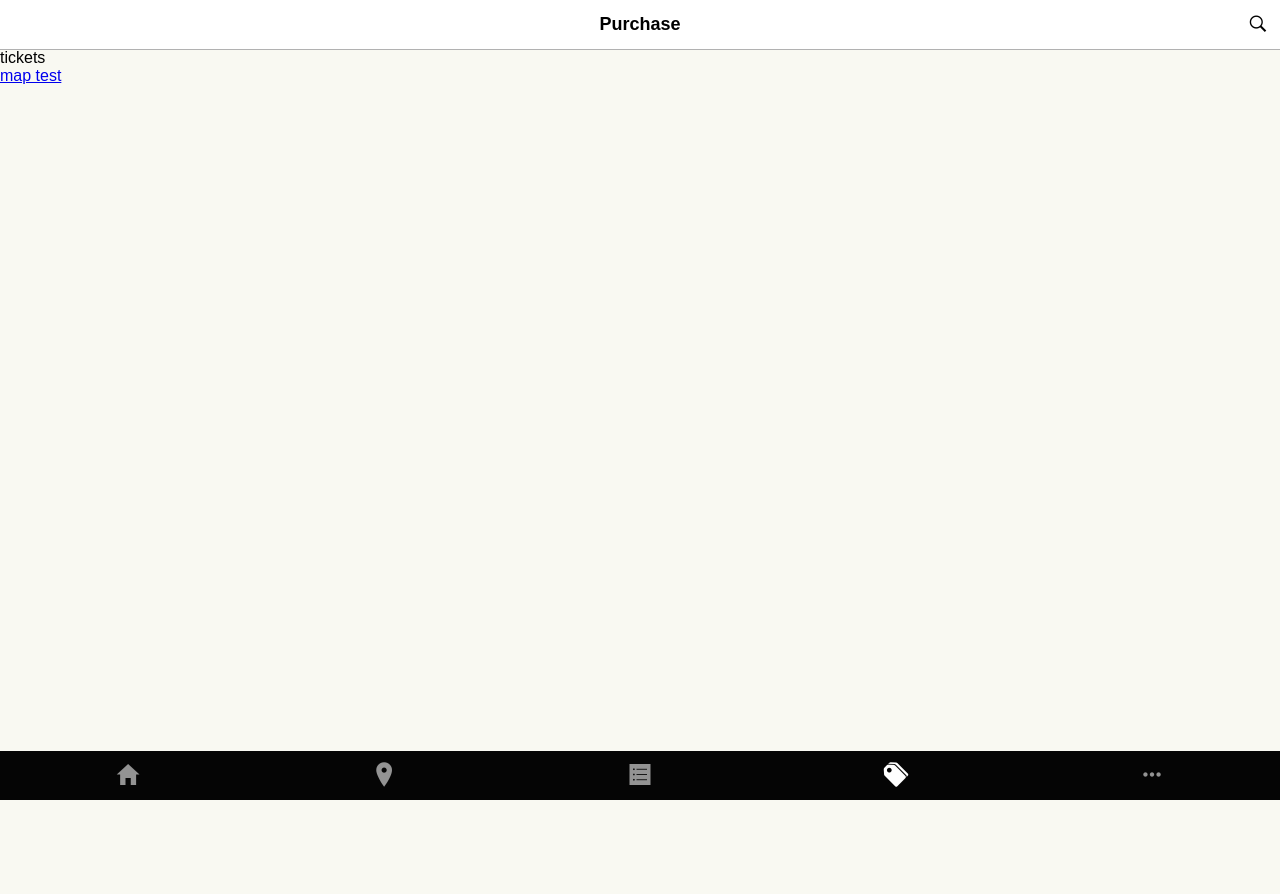
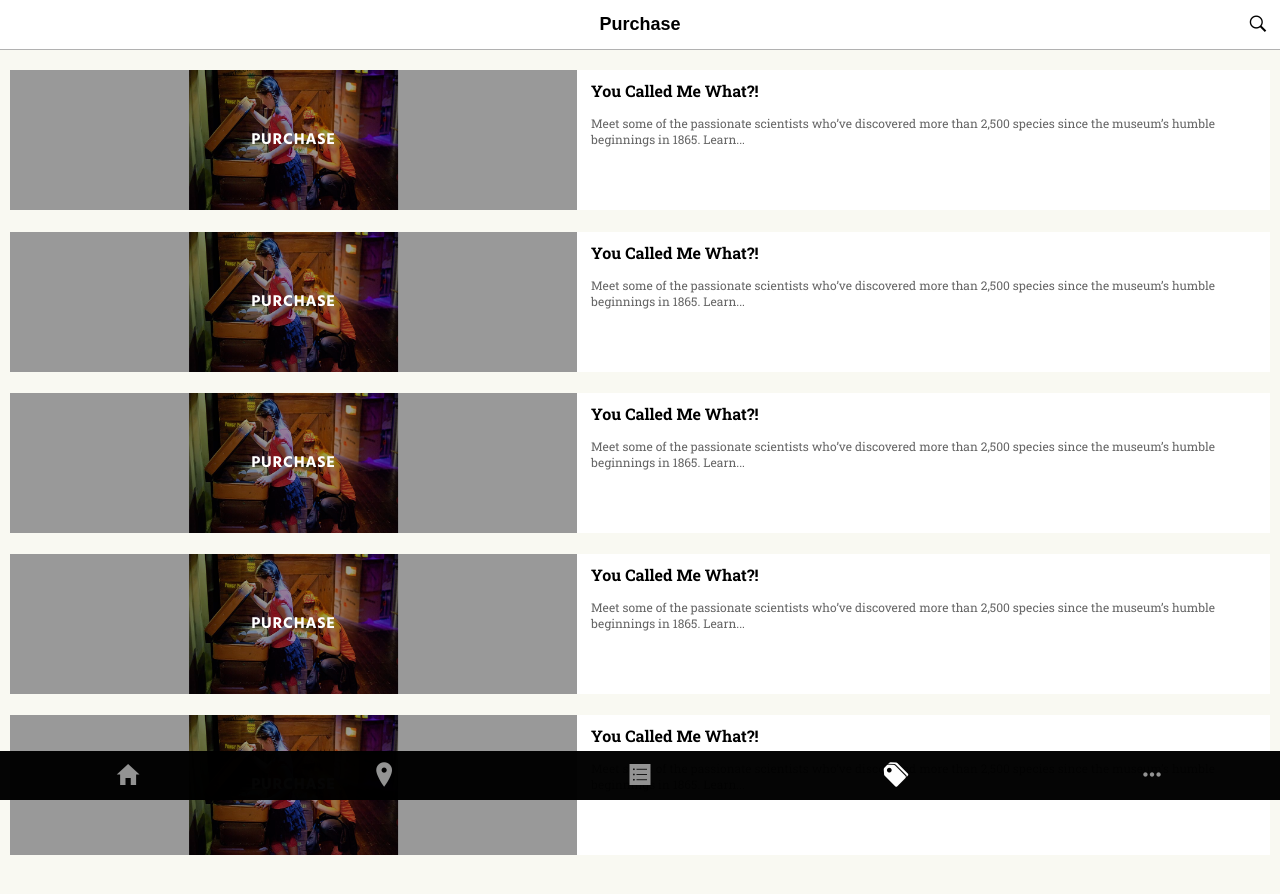
Before and after one commit to joshuaryaan/Te-Papa, a plain HTML site: page tickets.html in a window 1280 px wide. Before the commit the page ends 800 px from the top, so only its background shows below. Drawn offline with Linux system fonts and the light colour scheme; files whose address does not match are found by name.

Commit message:
added list to purchase

```diff
--- a/js/script.js
+++ b/js/script.js
@@ -76,6 +76,3 @@ $( ".moreList li" ).click(function(e) {
 
 
 });
-
-
-$(".arrow" ).addClass( "turn" );
--- a/style/style.css
+++ b/style/style.css
@@ -213,7 +213,7 @@ p {
           transform: translate(-50%,-50%);
 }
 
-.thumbnail {
+.row .thumbnail {
   position: relative;
   width: 100%;
   height: 196px;
@@ -274,7 +274,7 @@ p {
     display: inline-block;
     font-size: 20px;
     padding: 8px 2px 8px 2px;
-    width: 32px;
+    width: 36px;
     text-align: center;
     margin: 8px 0 8px 0;
 }
@@ -355,6 +355,72 @@ iframe {
 }
 
 /*MAP ENDS*/
+
+/*PURCHASE*/
+
+.list ul a {
+    text-decoration: none;
+    color: inherit;
+}
+
+.list ul {
+    list-style: none;
+    padding: 0;
+    margin: 0;
+}
+
+.list li {
+    margin: 10px;
+    height: 140px;
+    background-color: white;
+    position: relative;
+}
+
+.list img {
+    white-space: normal;
+    position: absolute;
+    left: 50%;
+    top: 50%;
+    height: 100%;
+    width: auto;
+    -webkit-transform: translate(-50%,-50%);
+      -ms-transform: translate(-50%,-50%);
+          transform: translate(-50%,-50%);
+}
+
+.list .thumbnail {
+    position: relative;
+    width: 45%;
+    height: 100%;
+    overflow: hidden;
+    float: left;
+    margin-right: 14px;
+}
+
+.list .purchase {
+    position: absolute;
+    height: 100%;
+    width: 45%;
+    text-align: center;
+    line-height: 140px;
+    text-transform: uppercase;
+    color: white;
+    background-color: rgba( 0, 0, 0, 0.4);
+    font-family: 'Hind', sans-serif;
+    font-weight: 700;
+    letter-spacing: 0.8px;
+}
+
+.list .text {
+
+}
+
+.list .text h4 {
+    padding-top: 10px;
+    margin-bottom: 0;
+}
+
+/* PURCHASE ENDS*/
 
 /*MORE*/
 
@@ -444,4 +510,48 @@ iframe {
     padding: 0 30px 0 30px;
 
 }
+
+.image-cropper {
+    width: 100px;
+    height: 100px;
+    position: relative;
+    overflow: hidden;
+    border-radius: 50%;
+    float: left;
+    margin-top: 10px;
+    margin-bottom: 20px;
+}
+
+.reveal img {
+    display: inline;
+    margin: 0 auto;
+    height: 100%;
+    width: auto;
+
+}
+
+.reveal input {
+    font-family: 'Hind', sans-serif;
+    font-weight: 700;
+    font-size: 14px;
+    letter-spacing: 0.2px;
+    padding: 0 0 0 3px;
+    border-top: none;
+    border-right: none;
+    border-left: none;
+    border-bottom: solid 1px white;
+    background-color: rgba(0, 0, 0, 0);
+    float: left;
+}
+
+.reveal .name {
+    margin-top: 24px;
+}
+
+.reveal .type {
+    margin: 5px 0 5px 10px;
+    width: calc(100% - 120px);
+}
+
+
 /*MORE ENDS*/
--- a/tickets.html
+++ b/tickets.html
@@ -21,9 +21,85 @@
     </div>
 
     <div class="content">
-        tickets
-        <br>
-        <span><a href="viewer/index.html">map test</a></span>
+
+        <div class="list">
+        <ul>
+
+            <a href="index.html">
+            <li>
+                <div class="thumbnail">
+                    <img src="images/children.jpg" alt="error">
+                </div>
+                <div class="purchase">Purchase</div>
+                        <div class="text">
+                            <h4>You Called Me What?! </h4>
+                            <p>Meet some of the passionate scientists who’ve discovered more than 2,500 species since the museum’s humble beginnings in 1865. Learn...</p>
+                        </div>
+
+            </li>
+            </a>
+
+            <a href="index.html">
+            <li>
+                <div class="thumbnail">
+                    <img src="images/children.jpg" alt="error">
+                </div>
+                <div class="purchase">Purchase</div>
+                        <div class="text">
+                            <h4>You Called Me What?! </h4>
+                            <p>Meet some of the passionate scientists who’ve discovered more than 2,500 species since the museum’s humble beginnings in 1865. Learn...</p>
+                        </div>
+
+            </li>
+            </a>
+
+            <a href="index.html">
+            <li>
+                <div class="thumbnail">
+                    <img src="images/children.jpg" alt="error">
+                </div>
+                <div class="purchase">Purchase</div>
+                        <div class="text">
+                            <h4>You Called Me What?! </h4>
+                            <p>Meet some of the passionate scientists who’ve discovered more than 2,500 species since the museum’s humble beginnings in 1865. Learn...</p>
+                        </div>
+
+            </li>
+            </a>
+
+            <a href="index.html">
+            <li>
+                <div class="thumbnail">
+                    <img src="images/children.jpg" alt="error">
+                </div>
+                <div class="purchase">Purchase</div>
+                        <div class="text">
+                            <h4>You Called Me What?! </h4>
+                            <p>Meet some of the passionate scientists who’ve discovered more than 2,500 species since the museum’s humble beginnings in 1865. Learn...</p>
+                        </div>
+
+            </li>
+            </a>
+
+            <a href="index.html">
+            <li>
+                <div class="thumbnail">
+                    <img src="images/children.jpg" alt="error">
+                </div>
+                <div class="purchase">Purchase</div>
+                        <div class="text">
+                            <h4>You Called Me What?! </h4>
+                            <p>Meet some of the passionate scientists who’ve discovered more than 2,500 species since the museum’s humble beginnings in 1865. Learn...</p>
+                        </div>
+
+            </li>
+            </a>
+
+
+        </ul>
+        </div>
+
+
     </div>
 
     <div class="nav">
```
Also changed, not shown: index.html (+2 -1 lines), more.html (+7 -1 lines).
